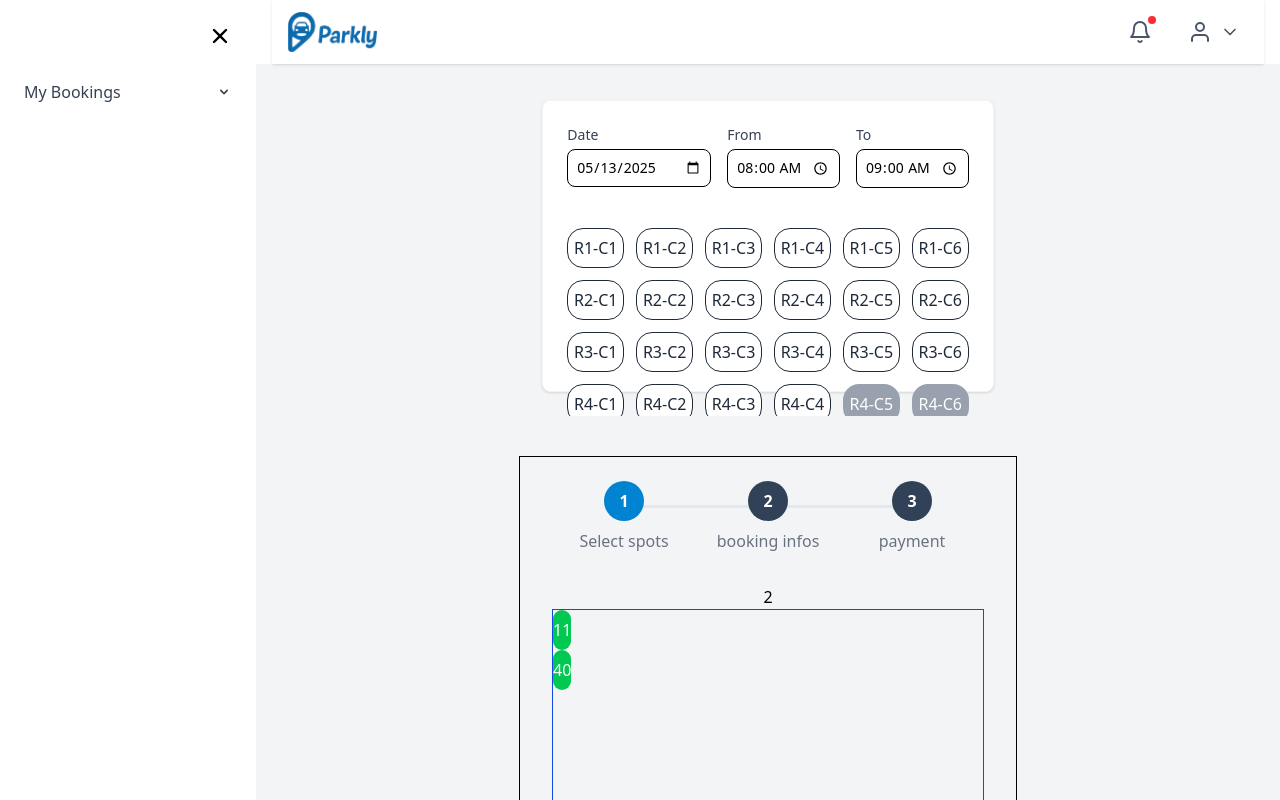
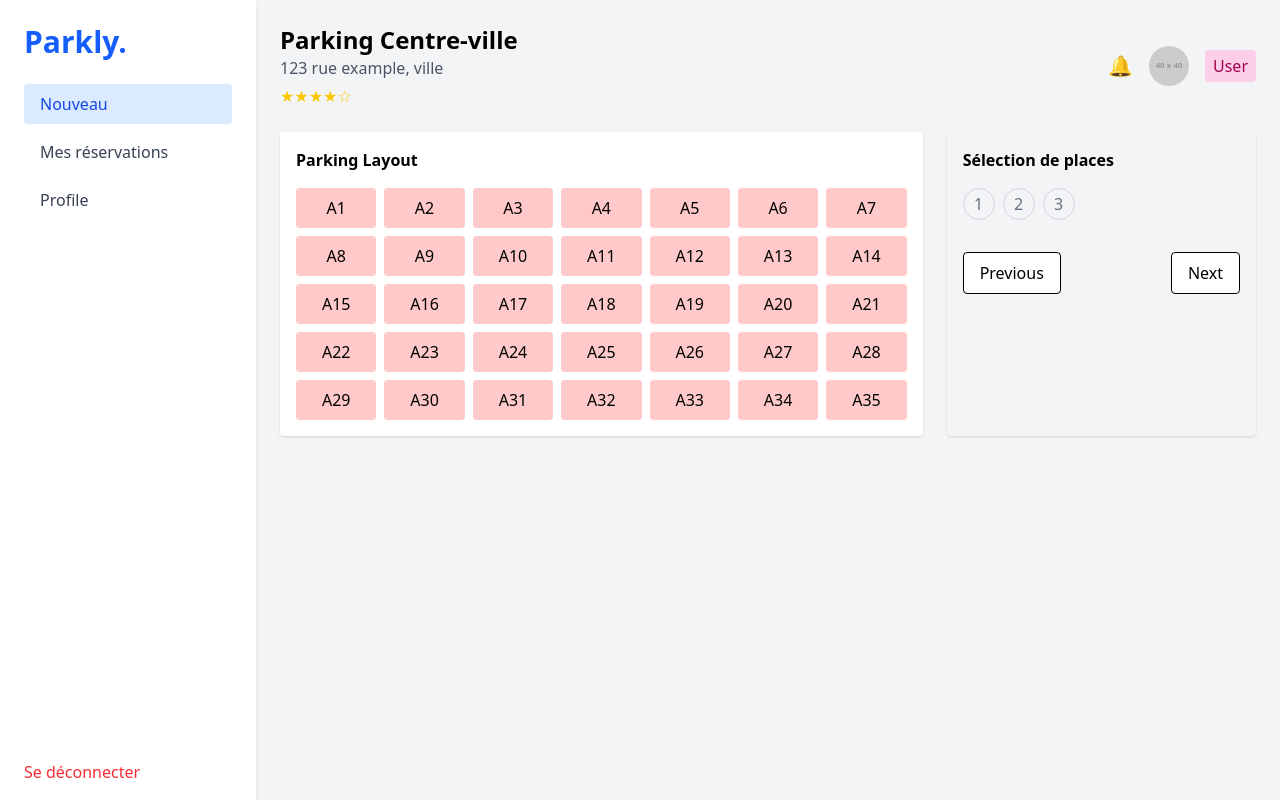
Before and after one commit to Sitr4ka/parkly, a React (Vite) app: page /profile in a window 1280 px wide. Built offline with nearby package versions, Linux system fonts and the light colour scheme.

Commit message:
Test page reservation

```diff
--- a/data/newBooking.js
+++ b/data/newBooking.js
@@ -4,13 +4,7 @@ const initialState={
     starTime:'',
     endTime:'',
     spot:[
-        {
-            id:'11',
 
-        },
-        {
-            id:'40'
-        }
     ],
 }
 
--- a/src/App.jsx
+++ b/src/App.jsx
@@ -9,6 +9,7 @@ import SignIn from './pages/SignIn/SignIn';
 import SignUp from './pages/SignUp/SignUp';
 import NewBooking from './components/forms/NewBooking';
 import StepFormTest from './pages/StepFormTest';
+import ReservationPage from './components/TestReservatio';
 function App() {
   return (
     <>
@@ -22,7 +23,7 @@ function App() {
           <Route path="/myReservation" element={<MyReservation />} />
           <Route path="/signin" element={<SignIn />} />
           <Route path="/signup" element={<SignUp />} />
-          <Route path="/profile" element={<StepFormTest />} />
+          <Route path="/profile" element={<ReservationPage />} />
         </Routes>
       </BrowserRouter>
     </>
--- a/src/components/ParkingLayout.jsx
+++ b/src/components/ParkingLayout.jsx
@@ -94,8 +94,12 @@ export default function ParkingLayout({ spots: initialSpots, onSelect }) {
 
   const start = page * SPOTS_PER_PAGE;
   const pageSpots = filteredSpots.slice(start, start + SPOTS_PER_PAGE);
+// useEffect(()=>{
+
+//     },)
 
   return (
+
     <section className="flex-1 p-4 sm:p-6 bg-gray-100 overflow-hidden">
       <div className="bg-white rounded-lg shadow-sm border border-gray-100 p-4 sm:p-6 flex flex-col h-full">
         <Controls
--- /dev/null
+++ b/src/components/TestReservatio.jsx
@@ -0,0 +1,119 @@
+import React, { useState } from 'react';
+
+const ParkingLayout = () => {
+  const [selectedSlots, setSelectedSlots] = useState([]);
+  const totalSlots = 35;
+
+  const toggleSlot = (id) => {
+    setSelectedSlots((prevSelected) =>
+      prevSelected.includes(id)
+        ? prevSelected.filter((slot) => slot !== id)
+        : [...prevSelected, id]
+    );
+  };
+
+  const updateSelectionDisplay = () => {
+    return selectedSlots.map((id) => (
+      <div key={id} className="bg-blue-800 text-white rounded py-2 text-center">
+        {`A${id}`}
+      </div>
+    ));
+  };
+
+  return (
+    <div className="grid grid-cols-3 gap-6">
+      {/* Parking Layout */}
+      <div className="col-span-2 bg-white p-4 rounded shadow">
+        <h3 className="font-semibold mb-4">Parking Layout</h3>
+        <div id="parking-layout" className="grid grid-cols-7 gap-2">
+          {Array.from({ length: totalSlots }).map((_, index) => {
+            const slotId = index + 1;
+            return (
+              <div
+                key={slotId}
+                className={`bg-red-200 rounded py-2 text-center cursor-pointer transition ${selectedSlots.includes(slotId) ? 'bg-blue-800 text-white' : ''}`}
+                onClick={() => toggleSlot(slotId)}
+              >
+                {`A${slotId}`}
+              </div>
+            );
+          })}
+        </div>
+      </div>
+
+      {/* Sélection de places */}
+      <div className="bg-gray-100 p-4 rounded shadow">
+        <h3 className="font-semibold mb-4">Sélection de places</h3>
+        <div className="flex items-center gap-2 mb-4">
+          {[1, 2, 3].map((slot) => (
+            <div
+              key={slot}
+              className={`w-8 h-8 rounded-full ${selectedSlots.includes(slot) ? 'bg-blue-600 text-white' : 'border border-gray-300 text-gray-500'} flex items-center justify-center`}
+            >
+              {slot}
+            </div>
+          ))}
+        </div>
+        <div id="selection" className="grid grid-cols-3 gap-2 mb-4">
+          {updateSelectionDisplay()}
+        </div>
+        <div className="flex justify-between">
+          <button className="px-4 py-2 bg-white border rounded">Previous</button>
+          <button className="px-4 py-2 bg-white border rounded">Next</button>
+        </div>
+      </div>
+    </div>
+  );
+};
+
+const Sidebar = () => {
+  return (
+    <aside className="w-64 bg-white shadow-md flex flex-col justify-between">
+      <div>
+        <h1 className="text-3xl font-bold text-blue-600 px-6 py-6">Parkly.</h1>
+        <nav className="flex flex-col space-y-2 px-6">
+          <a href="#" className="bg-blue-100 text-blue-700 rounded px-4 py-2">Nouveau</a>
+          <a href="#" className="text-gray-700 hover:bg-gray-200 rounded px-4 py-2">Mes réservations</a>
+          <a href="#" className="text-gray-700 hover:bg-gray-200 rounded px-4 py-2">Profile</a>
+        </nav>
+      </div>
+      <div className="px-6 py-4">
+        <a href="#" className="text-red-500">Se déconnecter</a>
+      </div>
+    </aside>
+  );
+};
+
+const Header = () => {
+  return (
+    <div className="flex justify-between items-center mb-6">
+      <div>
+        <h2 className="text-2xl font-semibold">Parking Centre-ville</h2>
+        <p className="text-gray-600">123 rue example, ville</p>
+        <div className="text-yellow-400 mt-1">★★★★☆</div>
+      </div>
+      <div className="flex items-center gap-4">
+        <button className="text-xl">🔔</button>
+        <img src="https://via.placeholder.com/40" className="rounded-full w-10 h-10" alt="User" />
+        <span className="bg-pink-200 text-pink-800 px-2 py-1 rounded">User</span>
+      </div>
+    </div>
+  );
+};
+
+const ReservationPage = () => {
+  return (
+    <div className="flex h-screen bg-gray-100 font-sans">
+      {/* Sidebar */}
+      <Sidebar />
+
+      {/* Main Content */}
+      <main className="flex-1 p-6">
+        <Header />
+        <ParkingLayout />
+      </main>
+    </div>
+  );
+};
+
+export default ReservationPage;
```
